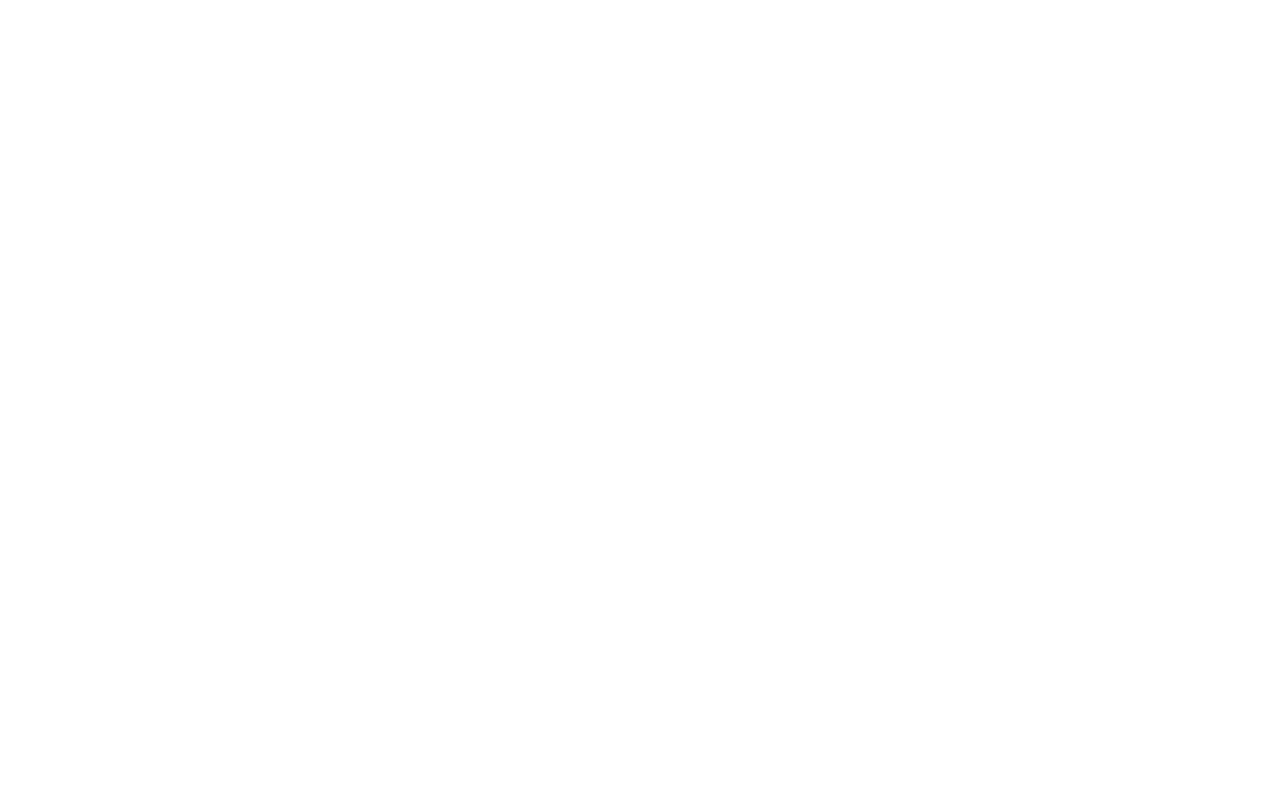
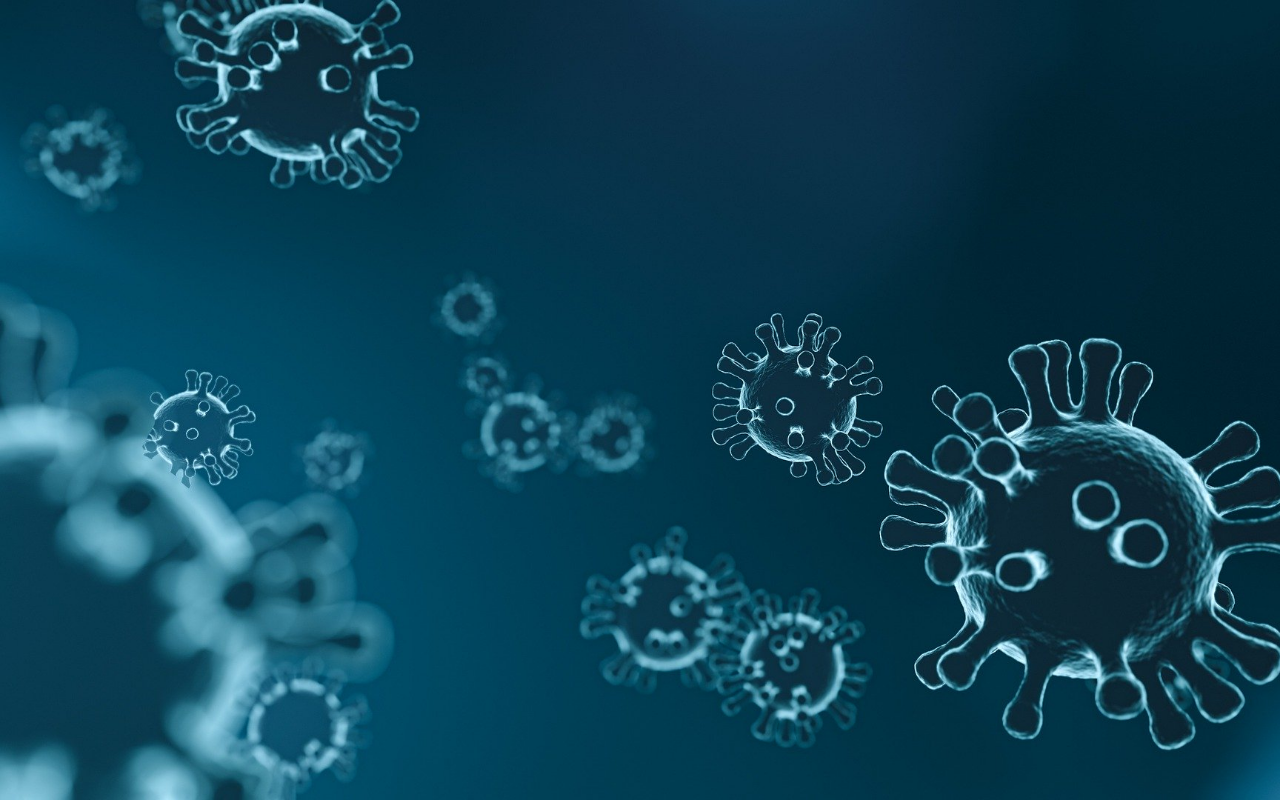
Before and after one commit to correa-coder/covid19-dio, a React (Create React App) app: page / in a window 1280 px wide. Built offline with nearby package versions, Linux system fonts and the light colour scheme.

Commit message:
configuração inicial de estilos

```diff
--- a/src/App.js
+++ b/src/App.js
@@ -1,9 +1,14 @@
 import React from 'react';
+import { StylesProvider } from '@material-ui/styles';
+import { CssBaseline } from '@material-ui/core';
+import GlobalStyle from './commons/styles/global-styles';
 
 function App() {
   return (
-    <div className="App">
-    </div>
+    <StylesProvider injectFirst>
+      <CssBaseline />
+      <GlobalStyle />
+    </StylesProvider>
   );
 }
 
--- /dev/null
+++ b/src/commons/styles/global-styles.js
@@ -0,0 +1,31 @@
+import { createGlobalStyle } from 'styled-components';
+import CovidImg from '../../assets/images/covid.jpg';
+
+const GlobalStyle = createGlobalStyle`
+    *{
+        outline: none;
+        box-sizing: border-box;
+    }
+
+    body{
+        line-height:1.6;
+    }
+
+    html, body{
+        width:100%;
+        min-height:100%;
+        display:flex;
+        padding:0;
+        margin:0;
+    }
+
+    #root{
+        background: url(${CovidImg});
+        height:100%;
+        width:100%;
+        background-size:cover;
+        background-position:center;
+    }
+`;
+
+export default GlobalStyle;
```
